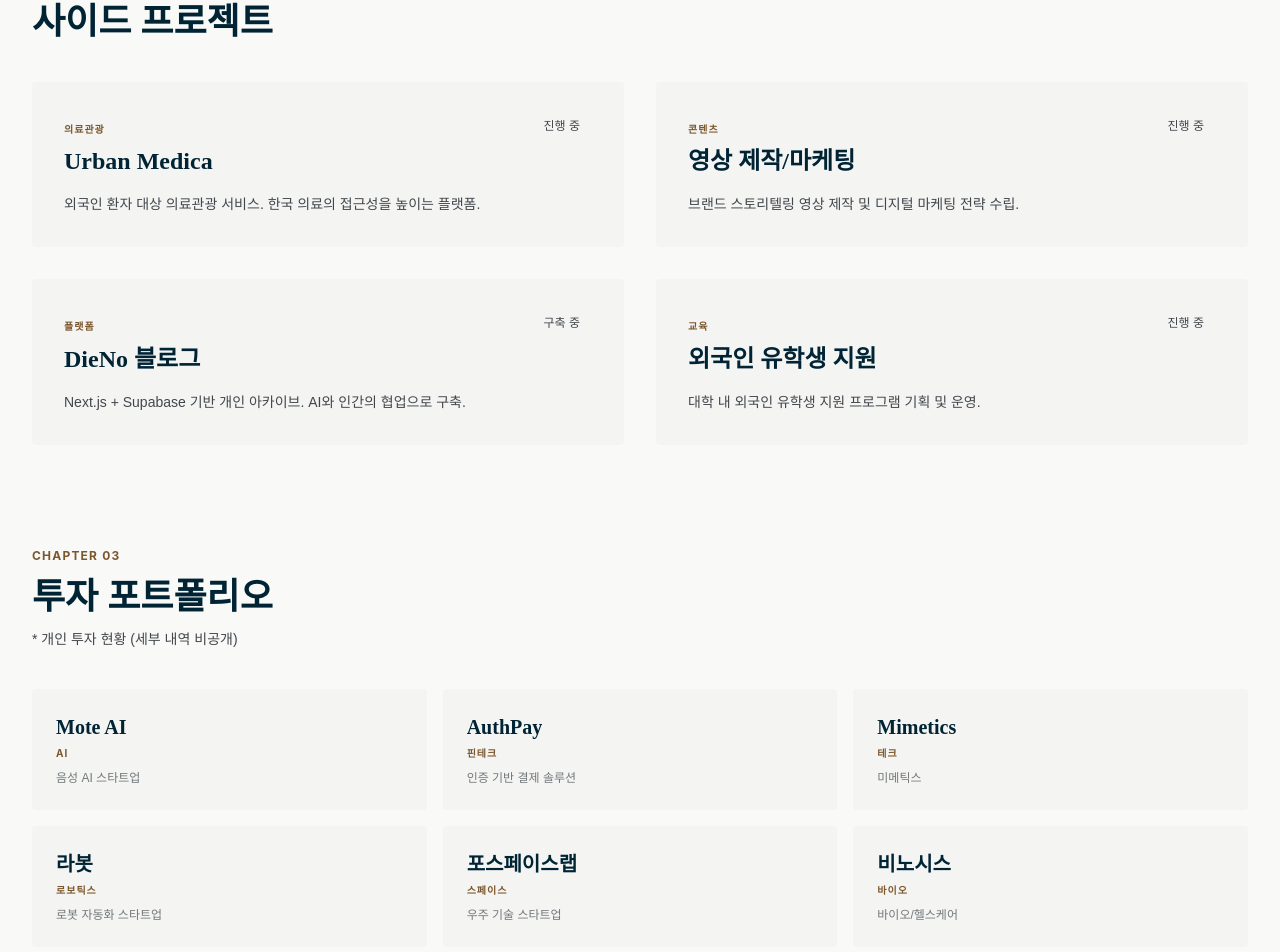
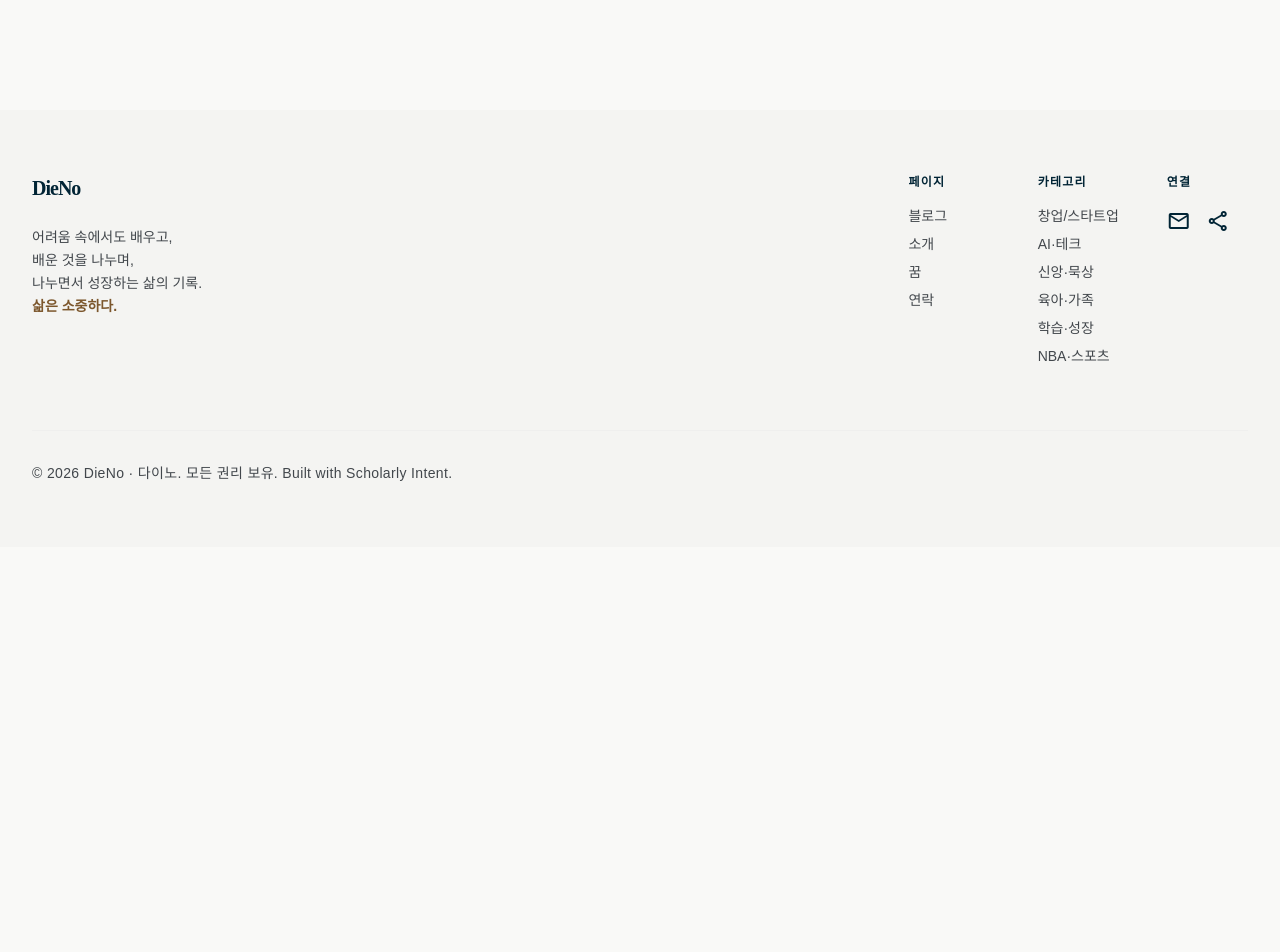
Before and after one commit to soulharbor-kr/dieno-blog-2026, a Next.js app: page /portfolio in a window 1280 px wide. Shown: the part 802-1754 px from the top of the page. After the commit the page ends 1349 px from the top, so only its background shows below. Built offline with nearby package versions, Linux system fonts and the light colour scheme.

Commit message:
Remove chapter 02/03 from portfolio, keep only chapter 01

```diff
--- a/src/app/portfolio/page.tsx
+++ b/src/app/portfolio/page.tsx
@@ -2,42 +2,6 @@ const startupAchievements = [
   { year: '현재', label: '창업지원단 경력', value: '~20년', desc: '교원창업 · 학생창업 · 창업중심대학 프로그램' },
   { year: '연구', label: '박사논문', value: '사례연구', desc: '이공계 창업교원의 역할갈등 — 학문과 현장의 교차' },
   { year: '사업', label: '창업중심대학', value: '프로그램', desc: '정부 지원 창업교육 프로그램 기획·운영' },
-];
-
-const sideProjects = [
-  {
-    title: 'Urban Medica',
-    category: '의료관광',
-    desc: '외국인 환자 대상 의료관광 서비스. 한국 의료의 접근성을 높이는 플랫폼.',
-    status: '진행 중',
-  },
-  {
-    title: '영상 제작/마케팅',
-    category: '콘텐츠',
-    desc: '브랜드 스토리텔링 영상 제작 및 디지털 마케팅 전략 수립.',
-    status: '진행 중',
-  },
-  {
-    title: 'DieNo 블로그',
-    category: '플랫폼',
-    desc: 'Next.js + Supabase 기반 개인 아카이브. AI와 인간의 협업으로 구축.',
-    status: '구축 중',
-  },
-  {
-    title: '외국인 유학생 지원',
-    category: '교육',
-    desc: '대학 내 외국인 유학생 지원 프로그램 기획 및 운영.',
-    status: '진행 중',
-  },
-];
-
-const investments = [
-  { name: 'Mote AI', sector: 'AI', note: '음성 AI 스타트업' },
-  { name: 'AuthPay', sector: '핀테크', note: '인증 기반 결제 솔루션' },
-  { name: 'Mimetics', sector: '테크', note: '미메틱스' },
-  { name: '라봇', sector: '로보틱스', note: '로봇 자동화 스타트업' },
-  { name: '포스페이스랩', sector: '스페이스', note: '우주 기술 스타트업' },
-  { name: '비노시스', sector: '바이오', note: '바이오/헬스케어' },
 ];
 
 export default function PortfolioPage() {
@@ -59,7 +23,7 @@ export default function PortfolioPage() {
             포트폴리오
           </h1>
           <p className="text-lg" style={{ color: '#42474c', fontFamily: 'Pretendard, sans-serif' }}>
-            창업지원 성과, 사이드 프로젝트, 투자 포트폴리오
+            창업지원 성과
           </p>
         </div>
 
@@ -91,78 +55,6 @@ export default function PortfolioPage() {
             ))}
           </div>
         </section>
-
-        {/* 사이드 프로젝트 */}
-        <section className="mb-24">
-          <div className="mb-10">
-            <span className="font-label text-xs tracking-widest font-bold uppercase" style={{ color: '#7c572d' }}>
-              CHAPTER 02
-            </span>
-            <h2 className="font-headline text-4xl font-bold mt-2" style={{ color: '#012435' }}>
-              사이드 프로젝트
-            </h2>
-          </div>
-          <div className="grid grid-cols-1 md:grid-cols-2 gap-8">
-            {sideProjects.map((project, i) => (
-              <div key={i} className="card-lift p-8 rounded-sm space-y-4">
-                <div className="flex items-start justify-between">
-                  <div>
-                    <span
-                      className="font-label text-[10px] tracking-widest font-bold uppercase"
-                      style={{ color: '#7c572d' }}
-                    >
-                      {project.category}
-                    </span>
-                    <h3 className="font-headline text-2xl font-bold mt-1" style={{ color: '#012435' }}>
-                      {project.title}
-                    </h3>
-                  </div>
-                  <span
-                    className="text-xs font-medium px-3 py-1 rounded-sm shrink-0"
-                    style={{ backgroundColor: '#F4F4F2', color: '#42474c', fontFamily: 'Pretendard, sans-serif' }}
-                  >
-                    {project.status}
-                  </span>
-                </div>
-                <p className="text-sm leading-relaxed" style={{ color: '#42474c', fontFamily: 'Pretendard, sans-serif' }}>
-                  {project.desc}
-                </p>
-              </div>
-            ))}
-          </div>
-        </section>
-
-        {/* 투자 포트폴리오 */}
-        <section className="mb-16">
-          <div className="mb-10">
-            <span className="font-label text-xs tracking-widest font-bold uppercase" style={{ color: '#7c572d' }}>
-              CHAPTER 03
-            </span>
-            <h2 className="font-headline text-4xl font-bold mt-2" style={{ color: '#012435' }}>
-              투자 포트폴리오
-            </h2>
-            <p className="mt-3 text-sm" style={{ color: '#42474c', fontFamily: 'Pretendard, sans-serif' }}>
-              * 개인 투자 현황 (세부 내역 비공개)
-            </p>
-          </div>
-          <div className="grid grid-cols-2 sm:grid-cols-3 gap-4">
-            {investments.map((inv, i) => (
-              <div
-                key={i}
-                className="card-lift p-6 rounded-sm"
-              >
-                <p className="font-headline text-xl font-bold mb-1" style={{ color: '#012435' }}>{inv.name}</p>
-                <p
-                  className="font-label text-[10px] tracking-widest font-bold uppercase mb-2"
-                  style={{ color: '#7c572d' }}
-                >
-                  {inv.sector}
-                </p>
-                <p className="text-xs" style={{ color: '#72787c', fontFamily: 'Pretendard, sans-serif' }}>{inv.note}</p>
-              </div>
-            ))}
-          </div>
-        </section>
       </div>
     </main>
   );
```
